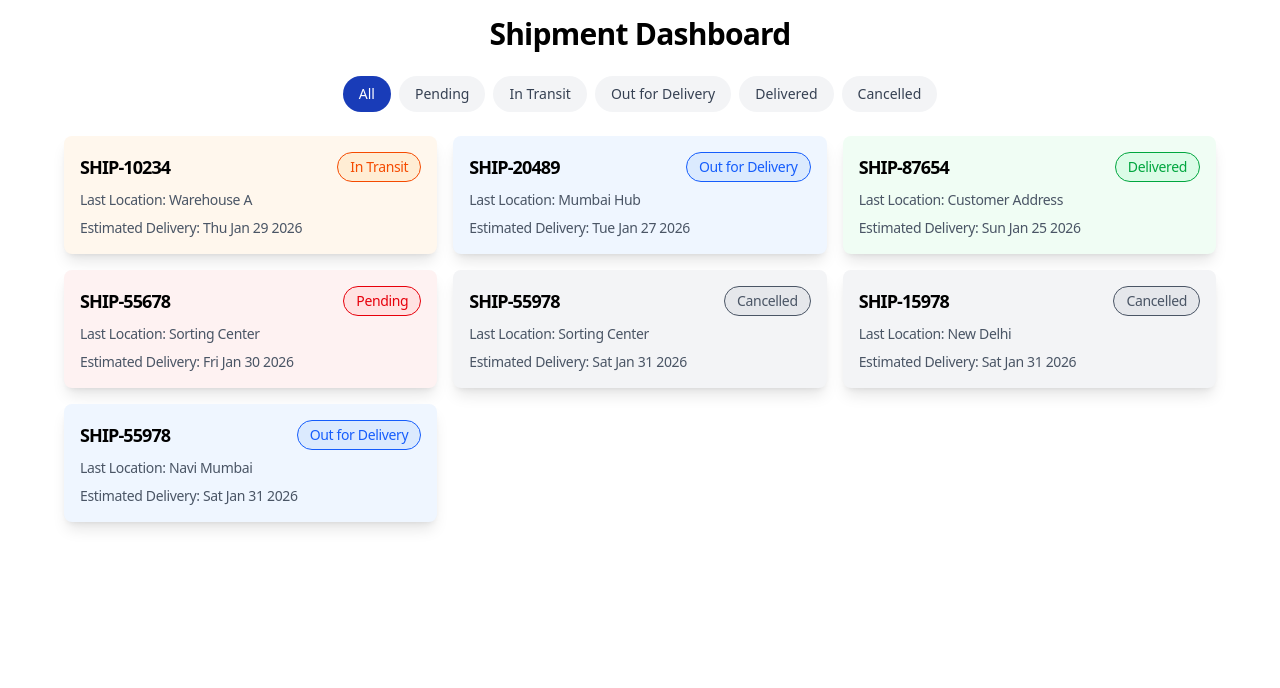
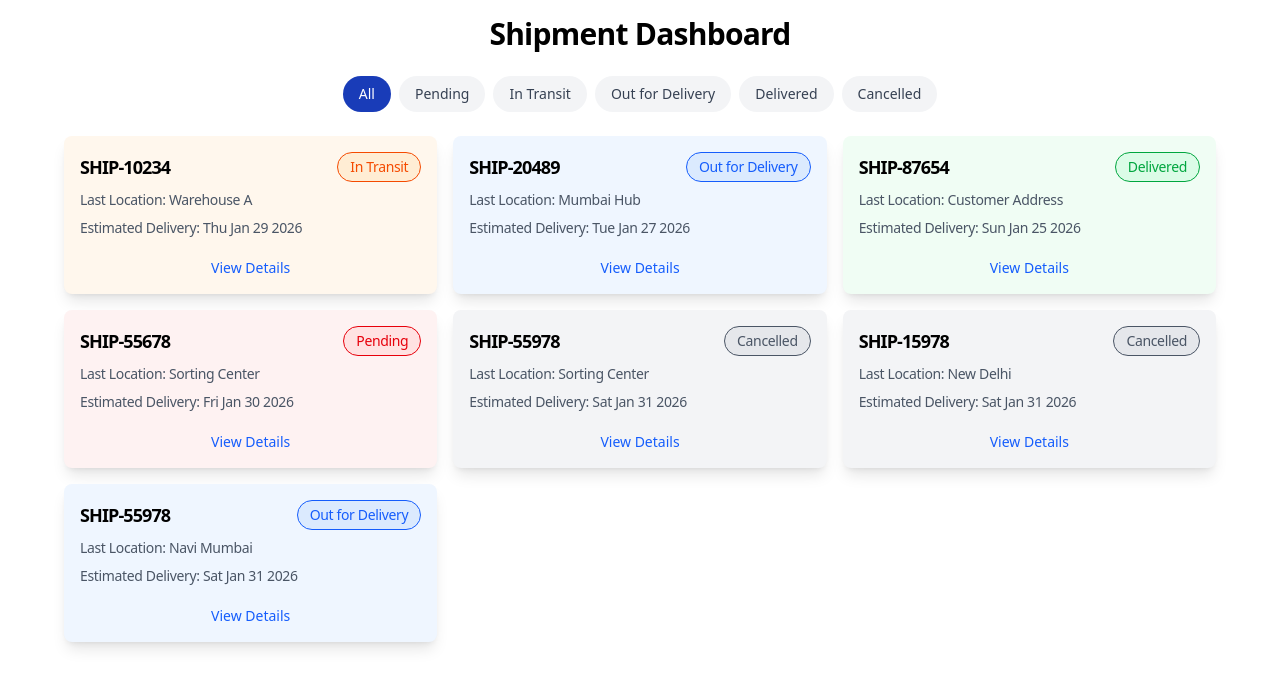
Before and after one commit to hm-aditya/shipment-dashboard, a React (Vite) app: page / in a window 1280 px wide. Shown: the top 688 px of the page. Built offline with nearby package versions, Linux system fonts and the light colour scheme.

Commit message:
added view details feature to card

```diff
--- a/src/components/ShipmentCard.tsx
+++ b/src/components/ShipmentCard.tsx
@@ -1,11 +1,14 @@
 import type { Shipment } from "../types/shipment";
 import StatusBadge, { statusStyleMap } from "./StatusBadge";
+import { useState } from "react";
 
 interface ShipmentCardProps {
   shipment: Shipment;
 }
 
 const ShipmentCard = ({ shipment }: ShipmentCardProps) => {
+  const [showDetails, setShowDetails] = useState(false);
+
   return (
     <div
       className={`p-4 rounded-lg shadow-lg flex flex-col gap-2 ${statusStyleMap[shipment.status].card}`}
@@ -25,6 +28,31 @@ const ShipmentCard = ({ shipment }: ShipmentCardProps) => {
         Estimated Delivery:{" "}
         {new Date(shipment.estimatedDelivery).toDateString()}
       </p>
+
+      <button
+        onClick={() => setShowDetails((prev) => !prev)}
+        className="mt-3 text-sm font-medium text-blue-600 hover:underline cursor-pointer"
+      >
+        {showDetails ? "Hide Details" : "View Details"}
+      </button>
+      {showDetails && (
+        <div className="mt-3 pt-3 border-t border-black/10 text-sm space-y-1">
+          <p>
+            <span className="font-medium">Sender:</span> {shipment.sender}
+          </p>
+          <p>
+            <span className="font-medium">Receiver:</span> {shipment.receiver}
+          </p>
+          <p>
+            <span className="font-medium">Last Location:</span>{" "}
+            {shipment.lastLocation}
+          </p>
+          <p>
+            <span className="font-medium">Estimated Delivery:</span>{" "}
+            {shipment.estimatedDelivery}
+          </p>
+        </div>
+      )}
     </div>
   );
 };
```
Also changed, not shown: src/pages/ShipmentDashboard.tsx (+10 -4 lines).
